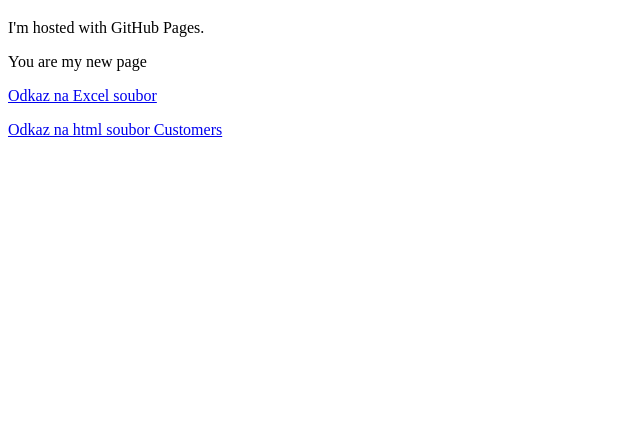
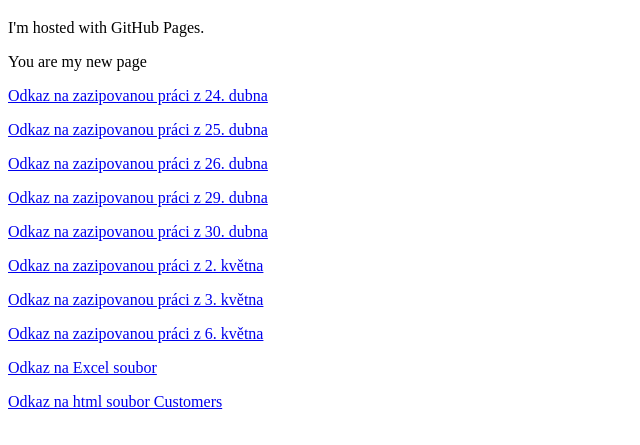
Before and after one commit to bon-tom/bon-tom.github.io, a plain HTML site: page index.html in a window 1280 px wide. Shown: the part 61-506 px from the top of the page, without its empty margins (0-640 px from the left). Drawn offline with Linux system fonts and the light colour scheme.

Commit message:
Update index.html

```diff
--- a/index.html
+++ b/index.html
@@ -4,6 +4,15 @@
 <h1>Hello World</h1>
 <p>I'm hosted with GitHub Pages.</p>
 <p>You are my new page</p>
+<p><a href="bon-tom.github.io/ACCOUNTSandACCOUNTSsepparated.xlsx">Odkaz na zazipovanou práci z 24. dubna  </a></p>
+<p><a href="bon-tom.github.io/ACCOUNTSandACCOUNTSsepparated.xlsx">Odkaz na zazipovanou práci z 25. dubna  </a></p>
+<p><a href="bon-tom.github.io/ACCOUNTSandACCOUNTSsepparated.xlsx">Odkaz na zazipovanou práci z 26. dubna  </a></p>
+<p><a href="bon-tom.github.io/ACCOUNTSandACCOUNTSsepparated.xlsx">Odkaz na zazipovanou práci z 29. dubna  </a></p>
+
+<p><a href="bon-tom.github.io/ACCOUNTSandACCOUNTSsepparated.xlsx">Odkaz na zazipovanou práci z 30. dubna  </a></p>
+<p><a href="bon-tom.github.io/ACCOUNTSandACCOUNTSsepparated.xlsx">Odkaz na zazipovanou práci z 2. května  </a></p>
+<p><a href="bon-tom.github.io/ACCOUNTSandACCOUNTSsepparated.xlsx">Odkaz na zazipovanou práci z 3. května  </a></p>
+<p><a href="bon-tom.github.io/ACCOUNTSandACCOUNTSsepparated.xlsx">Odkaz na zazipovanou práci z 6. května   </a></p>
 <p><a href="bon-tom.github.io/ACCOUNTSandACCOUNTSsepparated.xlsx">Odkaz na Excel soubor </a></p>
 <p><a href="bon-tom.github.io/customers.html">Odkaz na html soubor Customers </a></p>
 </body>
```
